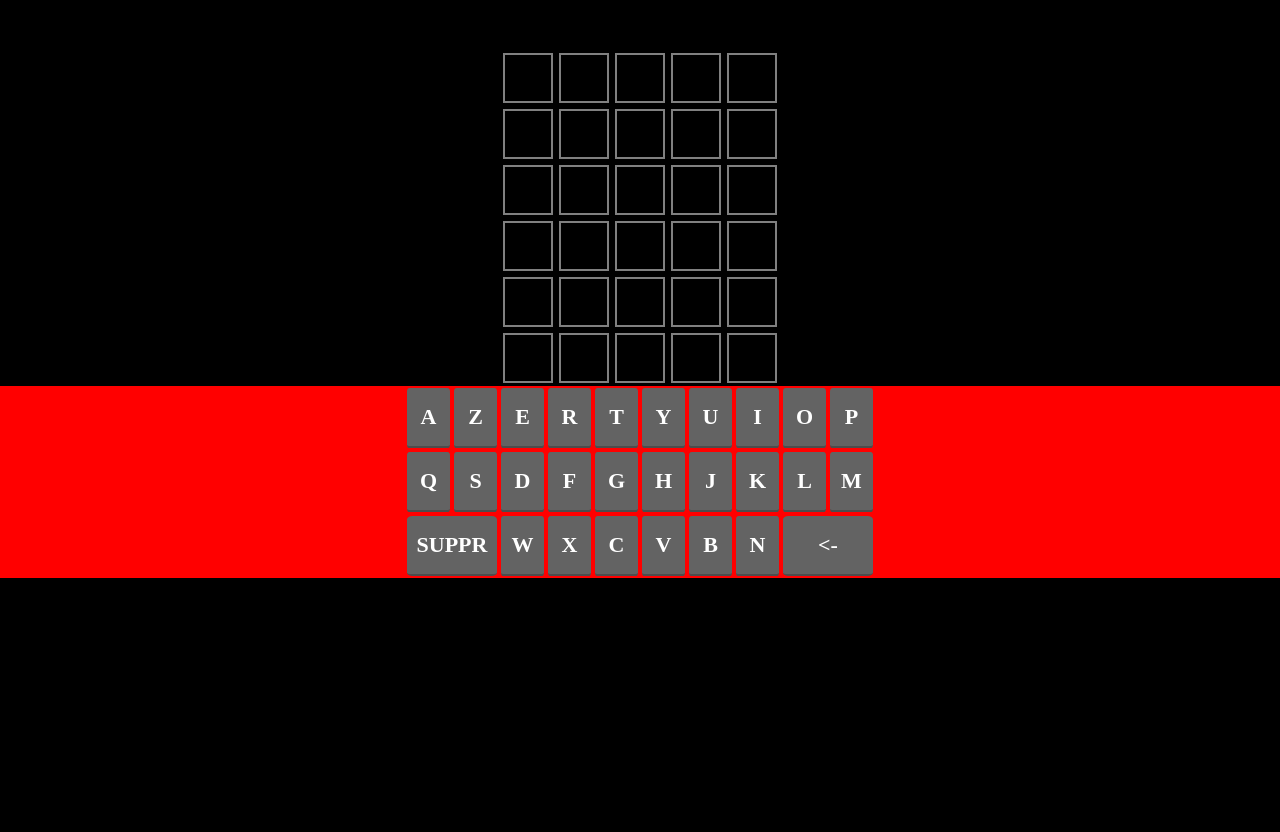
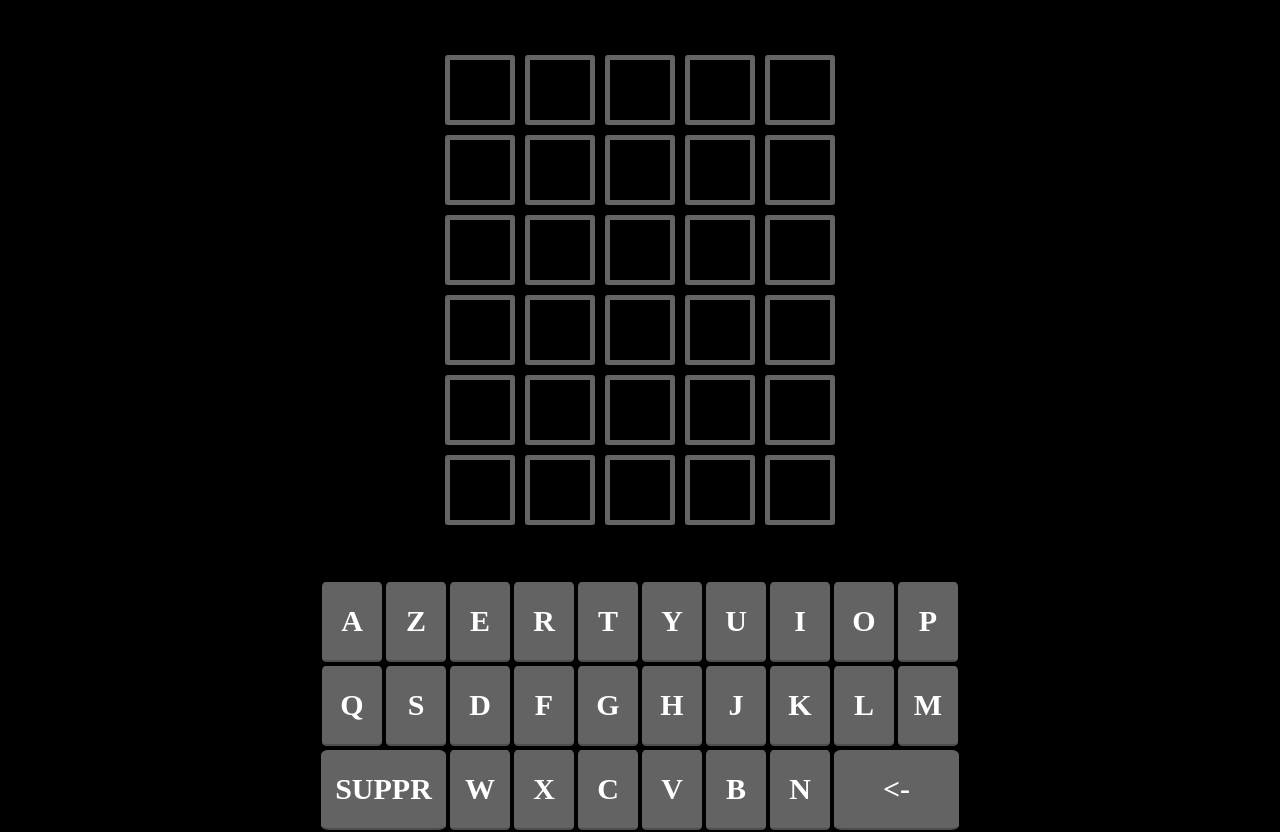
Before and after one commit to DevIA05/copieDeWordleFr, a plain HTML site: page index.html in a window 1280 px wide. Shown: the part 50-882 px from the top of the page. Before the commit the page ends 800 px from the top, so only its background shows below. Drawn offline with Linux system fonts and the light colour scheme.

Commit message:
save 23:15 31/08/2022

```diff
--- a/index.html
+++ b/index.html
@@ -17,47 +17,47 @@
 
     <tr valign="top"> -->
     <div id="container_ligne">
-        <div class="ligne" >
-            <div class="lettre"> <input type="text" id="11" required minlength="1" maxlength="1" size="18" disabled=true/> </div>
-            <div class="lettre"> <input type="text" id="12" required minlength="1" maxlength="1" size="18" disabled/> </div>
-            <div class="lettre"> <input type="text" id="13" required minlength="1" maxlength="1" size="18" disabled/> </div>
-            <div class="lettre"> <input type="text" id="14" required minlength="1" maxlength="1" size="18" disabled/> </div>
-            <div class="lettre"> <input type="text" id="15" required minlength="1" maxlength="1" size="18" disabled/> </div>
+        <div class="ligne" id="1" >
+            <input class="lettre" type="text" id="11" required minlength="1" maxlength="1" disabled/>
+            <input class="lettre" type="text" id="12" required minlength="1" maxlength="1" disabled/>
+            <input class="lettre" type="text" id="13" required minlength="1" maxlength="1" disabled/>
+            <input class="lettre" type="text" id="14" required minlength="1" maxlength="1" disabled/>
+            <input class="lettre" type="text" id="15" required minlength="1" maxlength="1" disabled/>
         </div>
-        <div class="ligne" >
-            <div class="lettre"> <input type="text" id="21" required minlength="1" maxlength="1" size="18" disabled/> </div>
-            <div class="lettre"> <input type="text" id="22" required minlength="1" maxlength="1" size="18" disabled/> </div>
-            <div class="lettre"> <input type="text" id="23" required minlength="1" maxlength="1" size="18" disabled/> </div>
-            <div class="lettre"> <input type="text" id="24" required minlength="1" maxlength="1" size="18" disabled/> </div>
-            <div class="lettre"> <input type="text" id="25" required minlength="1" maxlength="1" size="18" disabled/> </div>
+        <div class="ligne" id="2" >
+            <input class="lettre" type="text" id="21" required minlength="1" maxlength="1" disabled/>
+            <input class="lettre" type="text" id="22" required minlength="1" maxlength="1" disabled/>
+            <input class="lettre" type="text" id="23" required minlength="1" maxlength="1" disabled/>
+            <input class="lettre" type="text" id="24" required minlength="1" maxlength="1" disabled/>
+            <input class="lettre" type="text" id="25" required minlength="1" maxlength="1" disabled/>
         </div>
-        <div class="ligne" >
-            <div class="lettre"> <input type="text" id="31" required minlength="1" maxlength="1" size="18" disabled/> </div>
-            <div class="lettre"> <input type="text" id="32" required minlength="1" maxlength="1" size="18" disabled/> </div>
-            <div class="lettre"> <input type="text" id="33" required minlength="1" maxlength="1" size="18" disabled/> </div>
-            <div class="lettre"> <input type="text" id="34" required minlength="1" maxlength="1" size="18" disabled/> </div>
-            <div class="lettre"> <input type="text" id="35" required minlength="1" maxlength="1" size="18" disabled/> </div>
+        <div class="ligne" id="3" >
+            <input class="lettre" type="text" id="31" required minlength="1" maxlength="1" disabled/>
+            <input class="lettre" type="text" id="32" required minlength="1" maxlength="1" disabled/>
+            <input class="lettre" type="text" id="33" required minlength="1" maxlength="1" disabled/>
+            <input class="lettre" type="text" id="34" required minlength="1" maxlength="1" disabled/>
+            <input class="lettre" type="text" id="35" required minlength="1" maxlength="1" disabled/>
         </div>
-        <div class="ligne" >
-            <div class="lettre"> <input type="text" id="41" required minlength="1" maxlength="1" size="18" disabled/> </div>
-            <div class="lettre"> <input type="text" id="42" required minlength="1" maxlength="1" size="18" disabled/> </div>
-            <div class="lettre"> <input type="text" id="43" required minlength="1" maxlength="1" size="18" disabled/> </div>
-            <div class="lettre"> <input type="text" id="44" required minlength="1" maxlength="1" size="18" disabled/> </div>
-            <div class="lettre"> <input type="text" id="45" required minlength="1" maxlength="1" size="18" disabled/> </div>
+        <div class="ligne" id="4" >
+            <input class="lettre" type="text" id="41" required minlength="1" maxlength="1" disabled/>
+            <input class="lettre" type="text" id="42" required minlength="1" maxlength="1" disabled/>
+            <input class="lettre" type="text" id="43" required minlength="1" maxlength="1" disabled/>
+            <input class="lettre" type="text" id="44" required minlength="1" maxlength="1" disabled/>
+            <input class="lettre" type="text" id="45" required minlength="1" maxlength="1" disabled/>
         </div>
-        <div class="ligne" >
-            <div class="lettre"> <input type="text" id="51" required minlength="1" maxlength="1" size="18" disabled/> </div>
-            <div class="lettre"> <input type="text" id="52" required minlength="1" maxlength="1" size="18" disabled/> </div>
-            <div class="lettre"> <input type="text" id="53" required minlength="1" maxlength="1" size="18" disabled/> </div>
-            <div class="lettre"> <input type="text" id="54" required minlength="1" maxlength="1" size="18" disabled/> </div>
-            <div class="lettre"> <input type="text" id="55" required minlength="1" maxlength="1" size="18" disabled/> </div>
+        <div class="ligne" id="5" >
+            <input class="lettre" type="text" id="51" required minlength="1" maxlength="1" disabled/>
+            <input class="lettre" type="text" id="52" required minlength="1" maxlength="1" disabled/>
+            <input class="lettre" type="text" id="53" required minlength="1" maxlength="1" disabled/>
+            <input class="lettre" type="text" id="54" required minlength="1" maxlength="1" disabled/>
+            <input class="lettre" type="text" id="55" required minlength="1" maxlength="1" disabled/>
         </div>
-        <div class="ligne" >
-            <div class="lettre"> <input type="text" id="61" required minlength="1" maxlength="1" size="18" disabled/> </div>
-            <div class="lettre"> <input type="text" id="62" required minlength="1" maxlength="1" size="18" disabled/> </div>
-            <div class="lettre"> <input type="text" id="63" required minlength="1" maxlength="1" size="18" disabled/> </div>
-            <div class="lettre"> <input type="text" id="64" required minlength="1" maxlength="1" size="18" disabled/> </div>
-            <div class="lettre"> <input type="text" id="65" required minlength="1" maxlength="1" size="18" disabled/> </div>
+        <div class="ligne" id="6" >
+            <input class="lettre" type="text" id="61" required minlength="1" maxlength="1" disabled/>
+            <input class="lettre" type="text" id="62" required minlength="1" maxlength="1" disabled/>
+            <input class="lettre" type="text" id="63" required minlength="1" maxlength="1" disabled/>
+            <input class="lettre" type="text" id="64" required minlength="1" maxlength="1" disabled/>
+            <input class="lettre" type="text" id="65" required minlength="1" maxlength="1" disabled/>
         </div>
     </div>
     <!-- </tr> -->
--- a/js/script.js
+++ b/js/script.js
@@ -12,13 +12,12 @@ var ligne = 1;
 var colonne = 1;
 
 function enableInput(l, c){
-    id = l + c
-    var a = document.getElementById(id);
-    a.disabled=false;
+    document.getElementById(l).children[c].disabled=false;
 }
 
 enableInput("1","1")
 
 function highlighCase(){
+    document.getElementById(l+c).disabled=false;
 
 }
--- a/style.css
+++ b/style.css
@@ -32,48 +32,49 @@ body{ background-color: black; }
     position: relative;
 }
 
-#container_ligne .ligne .lettre{
-    height: 50px;
-    width: 50px;
-    background-color:azure;
-    border: 2px solid;
-    border-color: gray;
-    margin: 3px;
+#container_ligne .ligne input{
+    height: 70px;
+    width: 70px;
+    border: 5px solid;
+    border-color: #646464;
+    background-color: black;
+    /* height: 100%;
+    width: 100%; */
+    margin: 5px;
     display: flex;
     justify-content: center;
     align-items: center;
     position: relative;
-}
-
-#container_ligne .ligne .lettre input{
-    background-color: black;
-    height: 100%;
-    width: 100%;
-    border: none;
+    border-radius: 3px;
     caret-color: transparent;
     text-align: center;
+    color: white;
+    font-size: 3em;
 }
 
 
+
+
 #container_keyboard {
-    background-color: red;
+    /* background-color: red; */
     display: flex;
-   }
+    margin-top: 50px;
+}
 
 #container_keyboard .keyboard {
     text-align: center;
     justify-content: center;
     flex-wrap: wrap;
     margin: 0 auto 0 auto;
-    width: 470px;
+    width: 700px;
     display: flex;
     position: relative;
 }
 
 #container_keyboard .keyboard .touch{
     margin: 2px;
-    height: 60px;
-    width: 43px;
+    height: 80px;
+    width: 60px;
     /* BACKGROUND  */
     background: #636363;
     background-color: rgb(99, 99, 99);
@@ -113,6 +114,7 @@ body{ background-color: black; }
     transition-duration: 0.2s;
     transition-timing-function: ease;
     transition-delay: 0s;
+
 }
 
 #container_keyboard .keyboard .touch:hover{
@@ -130,16 +132,17 @@ body{ background-color: black; }
 }
 
 #container_keyboard .keyboard ._2c{
-    width: 90px;
+    width: 125px;
 }
 
 body input, p{
     text-transform: uppercase;
+    font-weight: bolder;
 }
 
 #container_keyboard p {
     color: #fff;
-    font-size: 22px;
+    font-size: 30px;
     width: 100%;
     height: 100%;
     display: flex;
```
